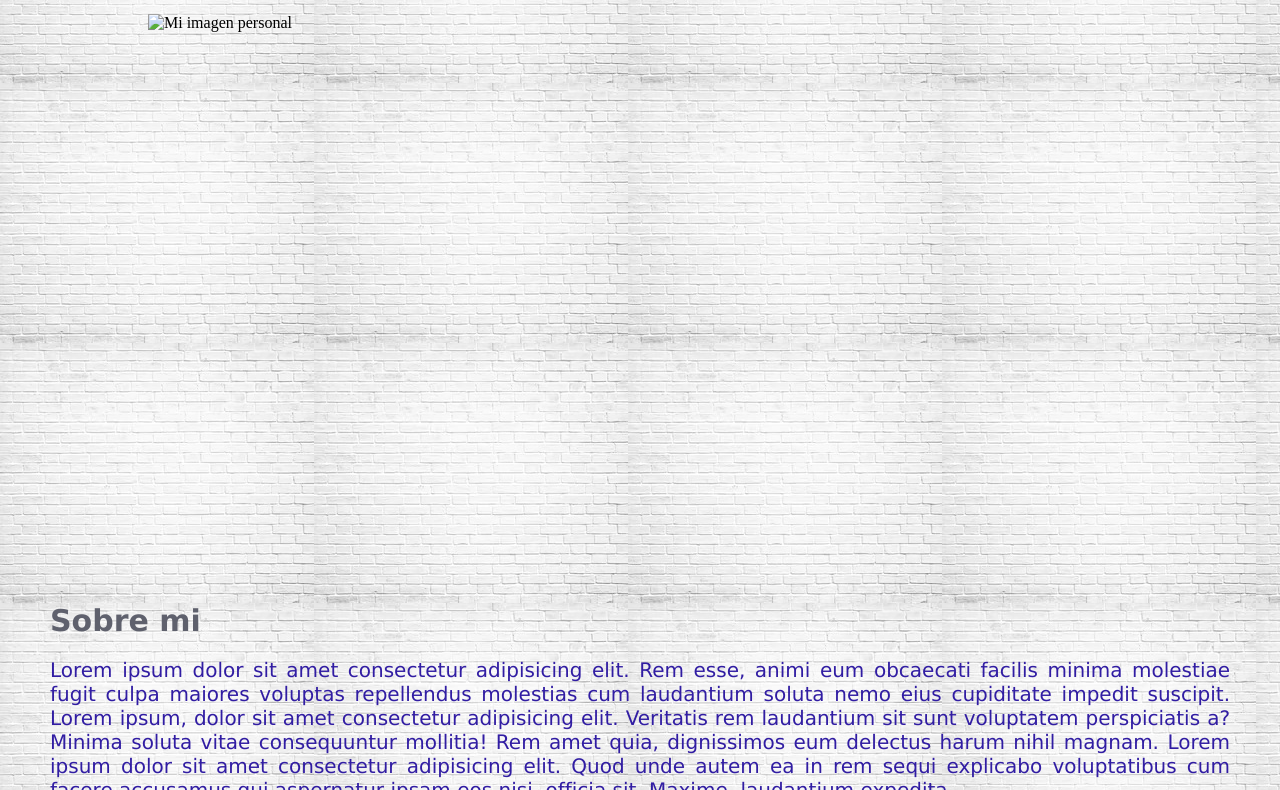
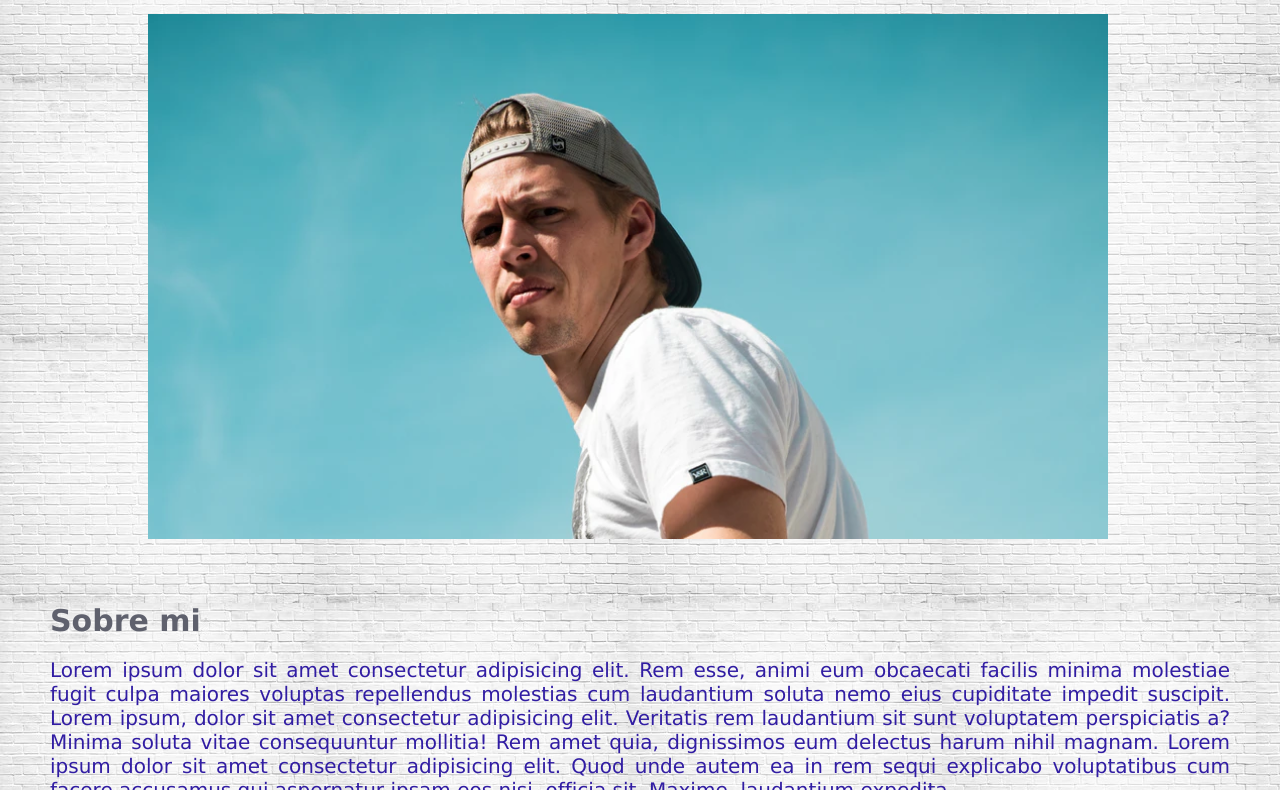
Before and after one commit to Omar183/Semana02, a plain HTML site: page tags.html in a window 1280 px wide. Shown: the part 177-967 px from the top of the page. Drawn offline with Linux system fonts and the light colour scheme; the site is published under a folder, as on GitHub Pages, so addresses that start at the root find nothing.

Commit message:
Pagina de etiquetas html cambios en rama master cambios #02

```diff
--- a/tags.html
+++ b/tags.html
@@ -13,7 +13,7 @@
         <h1>Pachaqtec</h1>
         <h2>Hola, mi nombre es Omar Sotelo</h2>
         <div class="logotipo>">
-            <img src="/img/face.png" alt="Mi imagen personal">
+            <img src="img/face.png" alt="Mi imagen personal">
         </div>
 </header>
 
```
